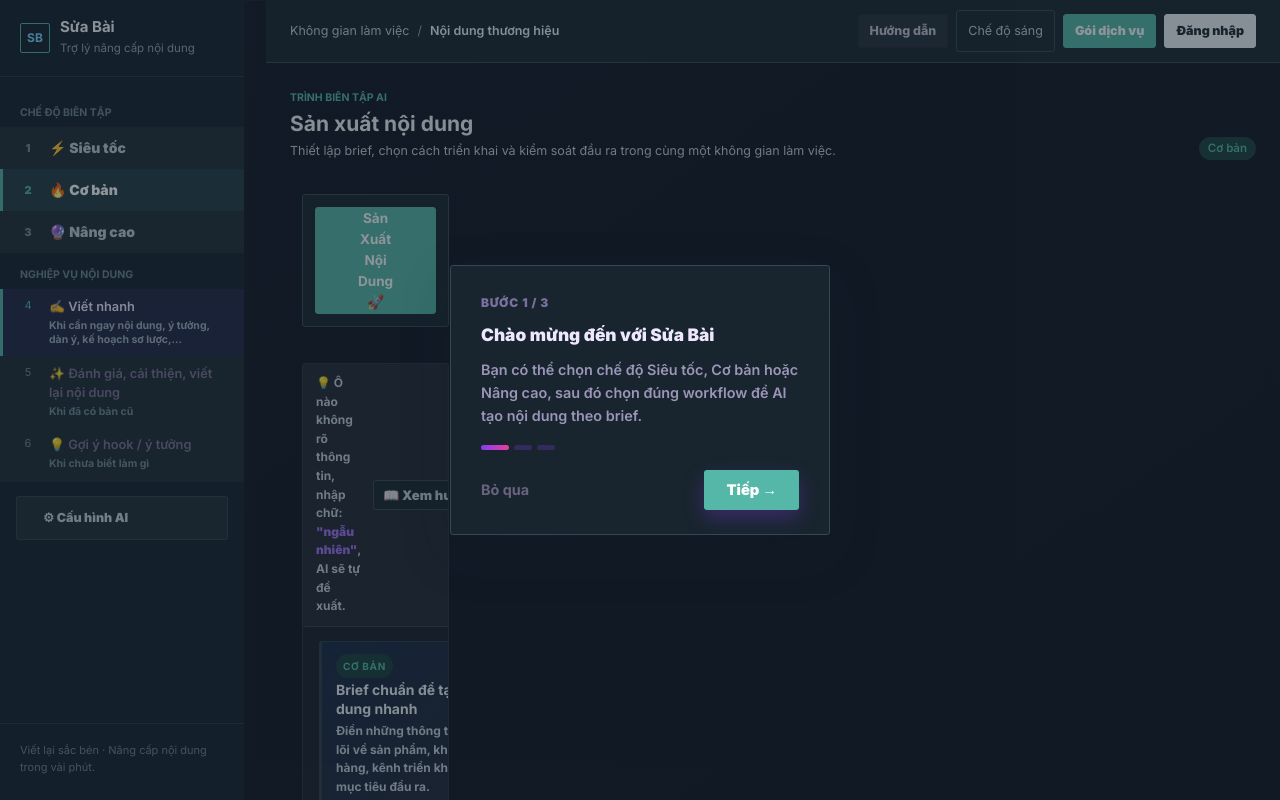
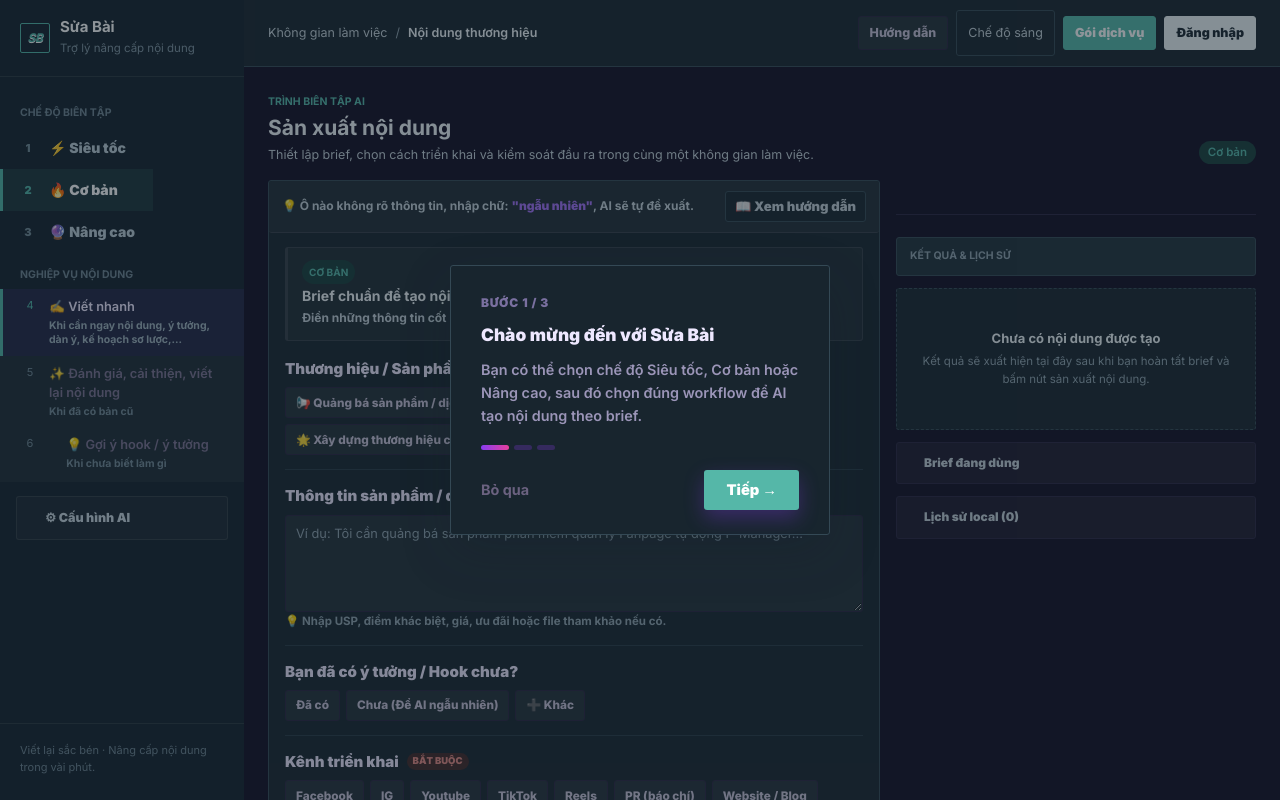
Before and after one commit to zenki12/Content, a Next.js app: page / in a window 1280 px wide. Shown: the top 800 px of the page. Built offline with nearby package versions, Linux system fonts and the light colour scheme.

Commit message:
Fix enterprise workspace layout conflicts

```diff
--- a/app/enterprise.css
+++ b/app/enterprise.css
@@ -32,7 +32,7 @@ button,input,textarea,select{font:inherit;color:inherit;letter-spacing:0}code,pr
 .workspace-rail .brand-head h1{margin:0;background:none;color:#fff;font-size:15px;line-height:1.2;font-weight:650;-webkit-text-fill-color:currentColor}
 .workspace-rail .brand-head p{margin:4px 0 0;color:#7e93a1;font-size:11.5px;font-weight:400}
 .rail-group-label{padding:14px 20px 6px;color:#6c8290;font-size:10.5px;font-weight:650;text-transform:uppercase}
-.workspace-rail .mode-tabs,.workspace-rail .workflow-tabs{display:grid;gap:0;margin:0;padding:0;background:transparent;border:0;border-radius:0}
+.workspace-rail .mode-tabs,.workspace-rail .workflow-tabs{display:grid;grid-template-columns:minmax(0,1fr);gap:0;margin:0;padding:0;background:transparent;border:0;border-radius:0}
 .workspace-rail .mode-tabs button,.workspace-rail .workflow-tabs button{width:100%;min-height:42px;display:grid;grid-template-columns:22px minmax(0,1fr);align-items:center;gap:8px;padding:8px 18px 8px 16px;text-align:left;background:transparent;border:0;border-left:3px solid transparent;border-radius:0;color:#bacad5;cursor:pointer;box-shadow:none}
 .workspace-rail .mode-tabs button:hover,.workspace-rail .workflow-tabs button:hover{background:rgba(255,255,255,.05);color:#fff}
 .workspace-rail .mode-tabs button.active,.workspace-rail .workflow-tabs button.active{background:rgba(79,179,165,.12);border-left-color:#4fb3a5;color:#fff;box-shadow:none}
@@ -50,7 +50,7 @@ button,input,textarea,select{font:inherit;color:inherit;letter-spacing:0}code,pr
 .top-context{display:flex;align-items:center;gap:8px;color:var(--e-text);font-size:12.5px}.top-context span::after{content:"/";margin-left:8px;color:var(--e-muted)}.top-context strong{font-weight:600;color:var(--e-ink)}
 .workspace-main .top-actions{display:flex;align-items:center;gap:8px}.workspace-main .top-actions button{width:auto;min-height:34px;padding:6px 11px;border:1px solid var(--e-line);border-radius:var(--e-radius);background:var(--e-panel);color:var(--e-text);font-size:12.5px;cursor:pointer;box-shadow:none}.workspace-main .top-actions button:hover{background:var(--e-soft);border-color:#b9c7d2}.workspace-main .top-actions .service-btn{background:var(--e-teal);border-color:var(--e-teal);color:#fff}.workspace-main .top-actions .service-btn:hover{background:var(--e-teal-dark)}.workspace-main .top-actions .login-btn{background:var(--e-ink);border-color:var(--e-ink);color:var(--e-panel)}
 .workspace-content{padding:22px 24px 56px}.page-heading{margin-bottom:16px;display:flex;align-items:end;justify-content:space-between;gap:18px}.page-kicker{color:var(--e-teal);font-size:10.5px;font-weight:700}.page-heading h2{margin:3px 0 0;color:var(--e-ink);font-size:21px;line-height:1.3;font-weight:650}.page-heading p{max-width:760px;margin:4px 0 0;color:var(--e-text);font-size:12.5px}.mode-status{flex:none;padding:3px 9px;border-radius:999px;background:var(--e-teal-soft);color:var(--e-teal);font-size:11.5px;font-weight:600}
-.editor-layout{display:grid;grid-template-columns:minmax(0,1fr) 360px;gap:16px;align-items:start}.editor-column{min-width:0;display:grid;gap:12px}
+.editor-layout{display:grid;grid-template-columns:minmax(0,1fr) 360px;gap:16px;align-items:start}.editor-column{min-width:0;display:grid;grid-template-columns:minmax(0,1fr);gap:12px}.editor-column>.form-section,.editor-column>.center-action,.editor-column>[role="alert"],.editor-column>[role="status"]{grid-column:1;grid-row:auto;width:100%;min-width:0}.editor-layout>.output-zone{grid-column:2;grid-row:1;width:100%;min-width:0}
 
 /* Forms */
 .workspace-main .form-section,.result-block,.brief-debug{background:var(--e-panel);border:1px solid var(--e-line);border-radius:var(--e-radius);box-shadow:none}.workspace-main .form-section{padding:0;display:grid;gap:0;overflow:hidden}
@@ -73,6 +73,6 @@ button,input,textarea,select{font:inherit;color:inherit;letter-spacing:0}code,pr
 button:focus-visible,input:focus-visible,textarea:focus-visible,select:focus-visible,summary:focus-visible{outline:2px solid var(--e-sky);outline-offset:2px}.tutorial-overlay{background:rgba(20,33,43,.48)}.tutorial-card{border-radius:var(--e-radius);background:var(--e-panel);border:1px solid var(--e-line);color:var(--e-ink);box-shadow:0 18px 50px rgba(20,33,43,.22)}.tutorial-next{background:var(--e-teal);border-radius:var(--e-radius)}
 
 @media(max-width:1180px){.editor-layout{grid-template-columns:minmax(0,1fr) 320px}.oneprompt-card{grid-template-columns:220px minmax(0,1fr)}}
-@media(max-width:960px){.oneprompt-card{grid-template-columns:1fr}.workspace-rail{position:static;height:auto;overflow:visible;padding-bottom:12px}.workspace-rail .brand-head{margin-bottom:6px}.workspace-rail .mode-tabs,.workspace-rail .workflow-tabs{grid-template-columns:repeat(3,1fr);padding:0 14px;gap:6px}.workspace-rail .mode-tabs button,.workspace-rail .workflow-tabs button{min-height:48px;padding:7px 9px;border:1px solid rgba(255,255,255,.09);border-left-width:1px;border-radius:2px}.workspace-rail button.active{border-color:#4fb3a5}.rail-group-label{padding-left:16px}.workspace-rail .ai-settings{margin-left:14px;margin-right:14px}.rail-foot{display:none}.workspace-main .top-bar{position:static}.editor-layout{grid-template-columns:1fr}.output-zone{position:static}}
+@media(max-width:960px){.oneprompt-card{grid-template-columns:1fr}.workspace-rail{position:static;height:auto;overflow:visible;padding-bottom:12px}.workspace-rail .brand-head{margin-bottom:6px}.workspace-rail .mode-tabs,.workspace-rail .workflow-tabs{grid-template-columns:repeat(3,1fr);padding:0 14px;gap:6px}.workspace-rail .mode-tabs button,.workspace-rail .workflow-tabs button{min-height:48px;padding:7px 9px;border:1px solid rgba(255,255,255,.09);border-left-width:1px;border-radius:2px}.workspace-rail button.active{border-color:#4fb3a5}.rail-group-label{padding-left:16px}.workspace-rail .ai-settings{margin-left:14px;margin-right:14px}.rail-foot{display:none}.workspace-main .top-bar{position:static}.editor-layout{grid-template-columns:minmax(0,1fr)}.editor-layout>.output-zone{grid-column:1;grid-row:auto;position:static}}
 @media(max-width:640px){.workspace-content{padding:16px 12px 36px}.workspace-main .top-bar{padding:10px 12px;align-items:flex-start}.top-context{display:none}.workspace-main .top-actions{width:100%;overflow-x:auto;padding-bottom:2px}.workspace-main .top-actions button{min-height:44px;white-space:nowrap}.page-heading{align-items:start}.page-heading h2{font-size:18px}.page-heading p{font-size:12px}.workspace-rail .mode-tabs,.workspace-rail .workflow-tabs{grid-template-columns:1fr}.workspace-rail .mode-tabs button,.workspace-rail .workflow-tabs button{min-height:48px}.submode-tabs{grid-template-columns:1fr}.submode-tabs button,.choice-pill,.template-strip button{min-height:44px}.workspace-main input,.workspace-main textarea,.workspace-main select{min-height:44px;font-size:16px}.notice-with-action,.ratio-slider-header{align-items:flex-start;flex-direction:column}.ratio-slider-wrap{grid-template-columns:1fr}.form-section>.form-field,.form-section>.advanced-panel,.form-section>.mode-intro,.form-section>.template-strip,.form-section>.center-note,.form-section>.notice:not(:first-child),.form-section>.submode-tabs,.form-section>.power-hint{margin-left:12px;margin-right:12px}}
 @media(prefers-reduced-motion:reduce){*,*::before,*::after{scroll-behavior:auto!important;transition-duration:.001ms!important;animation-duration:.001ms!important}}
--- a/app/layout.tsx
+++ b/app/layout.tsx
@@ -1,7 +1,6 @@
 import type { Metadata } from "next";
 import { Geist_Mono, Inter } from "next/font/google";
 import "./globals.css";
-import "./ui-refresh.css";
 import "./enterprise.css";
 
 const inter = Inter({
```
